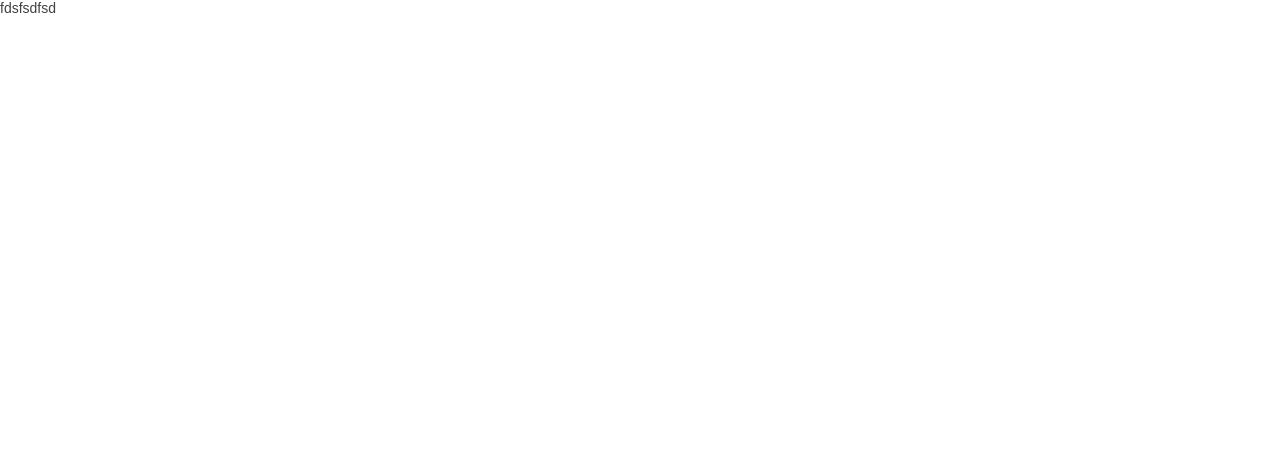
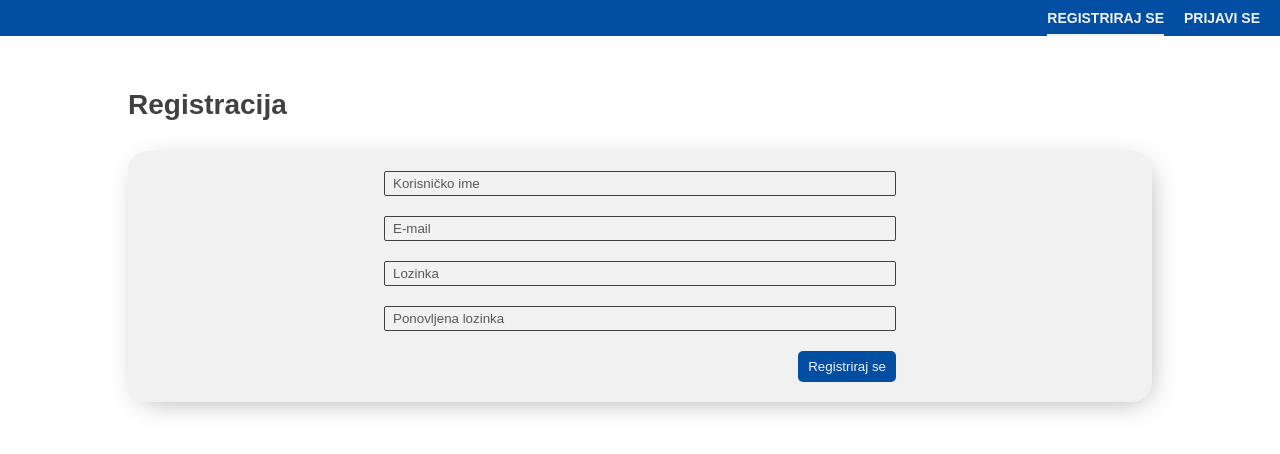
Before and after one commit to kcondic/InteractiveForum, a Vue app: page /register in a window 1280 px wide. Before the commit this address had no page. Shown: the top 454 px of the page. Built offline with nearby package versions, Linux system fonts and the light colour scheme.

Commit message:
Register and login forms appearance

```diff
--- a/package.json
+++ b/package.json
@@ -5,7 +5,8 @@
   "scripts": {
     "serve": "vue-cli-service serve --open",
     "build": "vue-cli-service build",
-    "lint": "vue-cli-service lint"
+    "lint": "vue-cli-service lint",
+    "fix": "vue-cli-service lint --fix"
   },
   "dependencies": {
     "core-js": "^3.6.5",
--- a/src/App.vue
+++ b/src/App.vue
@@ -1,6 +1,8 @@
 <template>
   <Header />
-  <router-view />
+  <main>
+    <router-view />
+  </main>
 </template>
 
 <script>
@@ -14,10 +16,71 @@ export default {
 </script>
 
 <style lang="scss">
+* {
+  box-sizing: border-box;
+}
+
+html, body {
+  height: 100%;
+}
+
 body {
   margin: 0;
   font-size: 14px;
   font-family: Arial;
   color: $text-color;
 }
+
+main {
+  padding: 70px 10% 0;
+
+  h1 {
+    margin-bottom: 30px;
+  }
+}
+
+form {
+  display: flex;
+  flex-direction: column;
+  justify-content: center;
+  align-items: center;
+  border-radius: 20px;
+  padding: 20px 25%;
+  box-shadow: 4px 6px 30px -10px $box-shadow-color;
+  background-color: $background-color--light;
+
+  input {
+    margin-bottom: 20px;
+    width: 100%;
+    padding: 4px 8px;
+    border-radius: 2px;
+    outline: none;
+    border: 1px solid $text-color;
+    background-color: $background-color--light;
+
+    &:invalid {
+      box-shadow: none;
+    }
+  }
+}
+
+::placeholder {
+  color: $text-color--dark;
+  opacity: .7;
+}
+
+button {
+  background-color: $background-color;
+  color: $text-color--light;
+  margin-left: auto;
+  outline: none;
+  border: none;
+  padding: 8px 10px;
+  border-radius: 5px;
+
+  &:hover {
+    cursor: pointer;
+    background-color: $background-color--accent;
+  }
+}
 </style>
--- a/src/components/shared/Header.vue
+++ b/src/components/shared/Header.vue
@@ -1,13 +1,53 @@
 <template>
-  <div>fdsfsdfsd</div>
+  <nav class="header">
+    <router-link :to="{ name: 'Register' }">
+      Registriraj se
+    </router-link>
+    <router-link :to="{ name: 'Login' }">
+      Prijavi se
+    </router-link>
+  </nav>
 </template>
 
 <script>
+import { ref } from 'vue';
+
 export default {
-  name: 'Header'
+  setup() {
+    const username = ref('');
+    const email = ref('');
+    const password = ref('');
+    const repeatedPassword = ref('');
+
+    const register = () => {
+
+    }
+
+    return { username, email, password, repeatedPassword }
+  }
 }
 </script>
 
 <style lang="scss" scoped>
+.header {
+  position: fixed;
+  display: flex;
+  justify-content: flex-end;
+  width: 100%;
+  background-color: $background-color;
 
+  a {
+    margin-right: 20px;
+    text-decoration: none;
+    border-bottom: 2px solid transparent;
+    text-transform: uppercase;
+    color: $text-color--light;
+    font-weight: 700;
+    padding: 10px 0 8px 0;
+
+    &:hover, &.router-link-exact-active {
+      border-bottom-color: $text-color--light;
+    }
+  }
+}
 </style>
--- a/src/components/shared/LoginForm.vue
+++ b/src/components/shared/LoginForm.vue
@@ -0,0 +1,34 @@
+<template>
+  <form @submit.prevent="register">
+    <input
+      v-model="email"
+      type="text"
+      required
+      placeholder="E-mail"
+    >
+    <input
+      v-model="password"
+      type="password"
+      required
+      placeholder="Lozinka"
+    >
+    <button>Prijavi se</button>
+  </form>
+</template>
+
+<script>
+import { ref } from 'vue';
+
+export default {
+  setup() {
+    const email = ref('');
+    const password = ref('');
+
+    const login = () => {
+
+    }
+
+    return { email, password, login }
+  }
+}
+</script>
--- a/src/components/shared/RegisterForm.vue
+++ b/src/components/shared/RegisterForm.vue
@@ -0,0 +1,48 @@
+<template>
+  <form @submit.prevent="register">
+    <input
+      v-model="username"
+      type="text"
+      required
+      placeholder="Korisničko ime"
+    >
+    <input
+      v-model="email"
+      type="email"
+      required
+      placeholder="E-mail"
+    >
+    <input
+      v-model="password"
+      type="password"
+      required
+      placeholder="Lozinka"
+    >
+    <input
+      v-model="repeatedPassword"
+      type="password"
+      required
+      placeholder="Ponovljena lozinka"
+    >
+    <button>Registriraj se</button>
+  </form>
+</template>
+
+<script>
+import { ref } from 'vue';
+
+export default {
+  setup() {
+    const username = ref('');
+    const email = ref('');
+    const password = ref('');
+    const repeatedPassword = ref('');
+
+    const register = () => {
+
+    }
+
+    return { username, email, password, repeatedPassword, register }
+  }
+}
+</script>
--- a/src/router/index.js
+++ b/src/router/index.js
@@ -1,11 +1,23 @@
 import { createWebHistory, createRouter } from 'vue-router';
 import Topics from '@/views/Topics';
+import Register from '@/views/Register';
+import Login from '@/views/Login';
 
 const routes = [
     {
         path: '/',
         name: 'Topics',
         component: Topics
+    },
+    {
+        path: '/register',
+        name: 'Register',
+        component: Register
+    },
+    {
+        path: '/login',
+        name: 'Login',
+        component: Login
     }
 ];
 
--- a/src/scss/variables.scss
+++ b/src/scss/variables.scss
@@ -1 +1,7 @@
 $text-color: #414042;
+$text-color--dark: #17191C;
+$text-color--light: #F1F1F2;
+$background-color: #014EA2;
+$background-color--accent: #213B5F;
+$background-color--light: #F1F1F2;
+$box-shadow-color: rgba(0,0,0,0.4);
--- a/src/views/Login.vue
+++ b/src/views/Login.vue
@@ -0,0 +1,14 @@
+<template>
+  <h1>Prijava</h1>
+  <LoginForm />
+</template>
+
+<script>
+import LoginForm from '@/components/shared/LoginForm';
+
+export default {
+  components: {
+    LoginForm
+  }
+}
+</script>
--- a/src/views/Register.vue
+++ b/src/views/Register.vue
@@ -0,0 +1,14 @@
+<template>
+  <h1>Registracija</h1>
+  <RegisterForm />
+</template>
+
+<script>
+import RegisterForm from '@/components/shared/RegisterForm';
+
+export default {
+  components: {
+    RegisterForm
+  }
+}
+</script>
```
